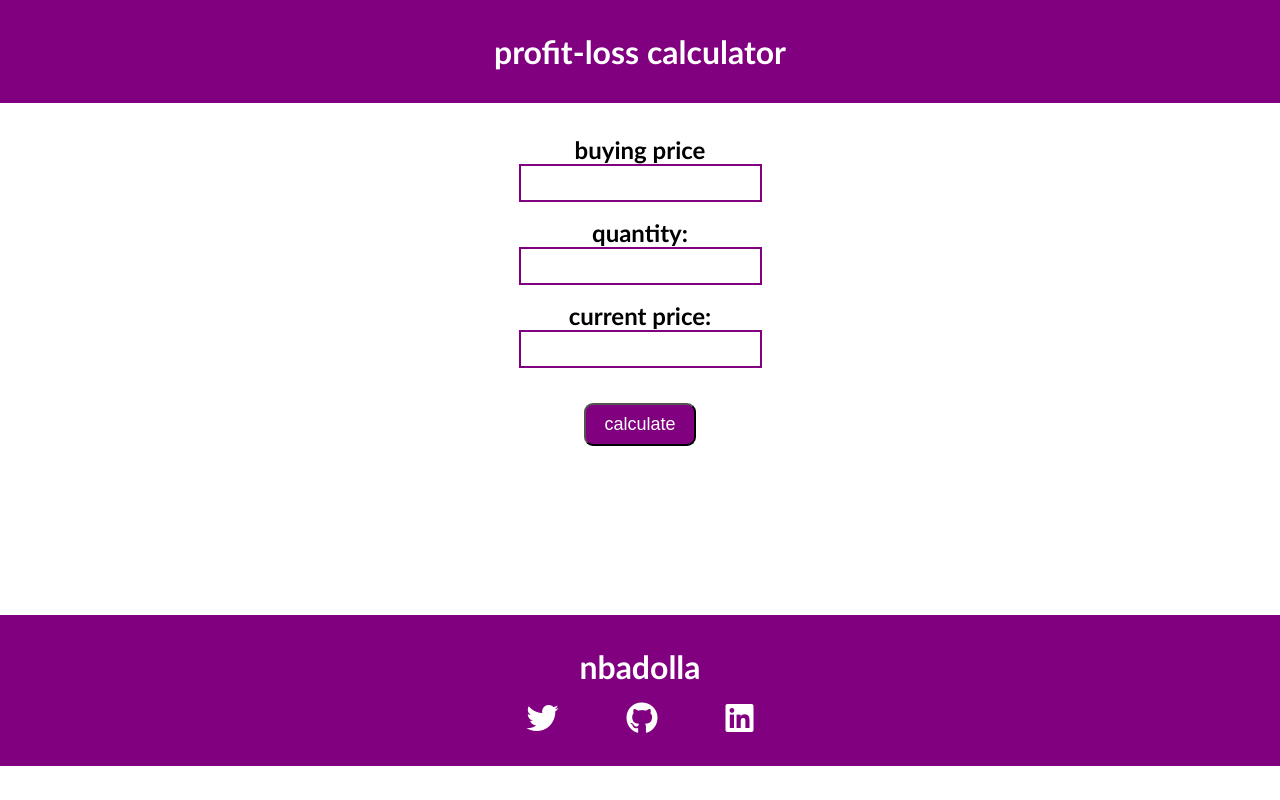
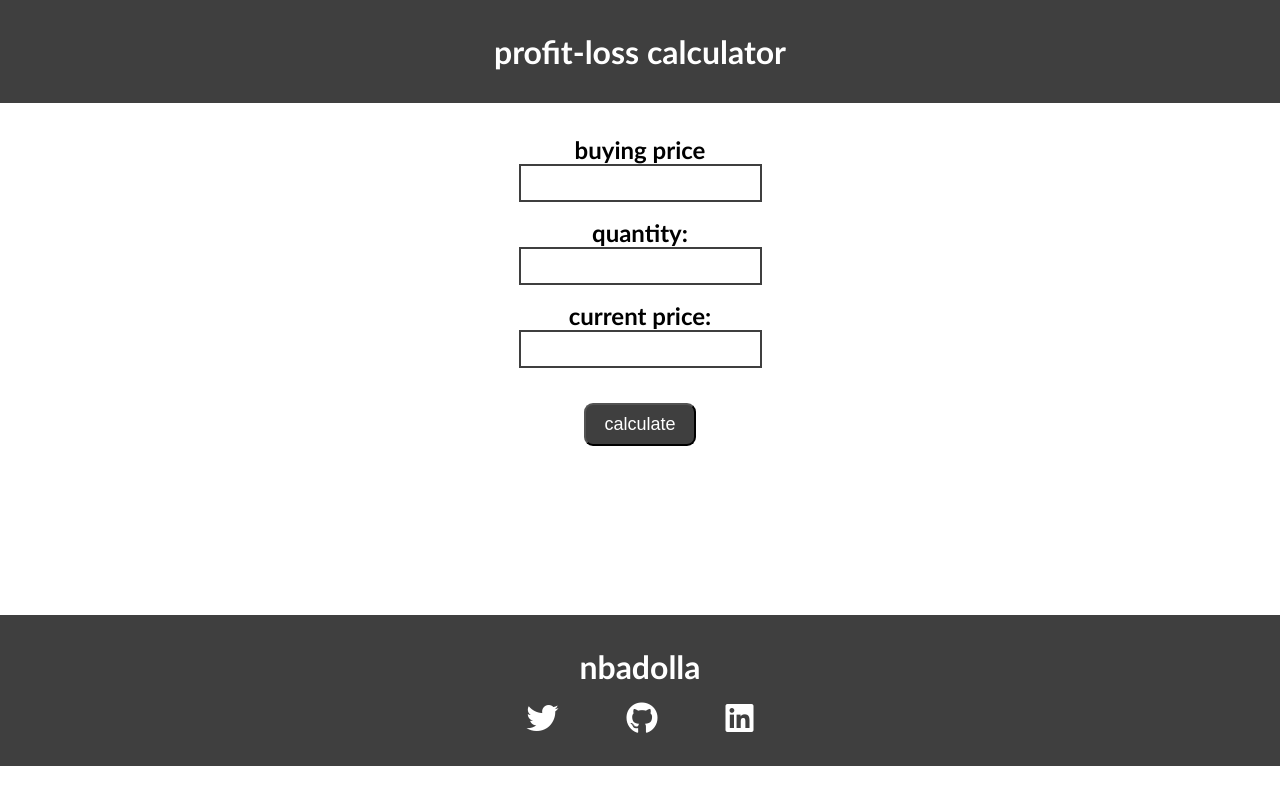
Before and after one commit to nayanbadolla/profit-loss, a plain HTML site: page index.html in a window 1280 px wide. Drawn offline with Linux system fonts and the light colour scheme.

Commit message:
color change

```diff
--- a/style.css
+++ b/style.css
@@ -10,7 +10,7 @@ body {
 }
 
 header, footer {
-    background-color: purple;
+    background-color: rgb(63, 63, 63);
     color: white;
     padding: 2em;
 }
@@ -25,7 +25,7 @@ h3 {
 }
 
 input {
-    border: 2px solid purple;
+    border: 2px solid rgb(63, 63, 63);
     padding: 0.5em 1em;
     margin-bottom: 1em;
     font-size: medium;
@@ -33,7 +33,7 @@ input {
 
 button {
     padding: 0.5em 1em;
-    background-color: purple;
+    background-color: rgb(63, 63, 63);
     color: white;
     font-size: large;
     border-radius: 0.5em;
```
